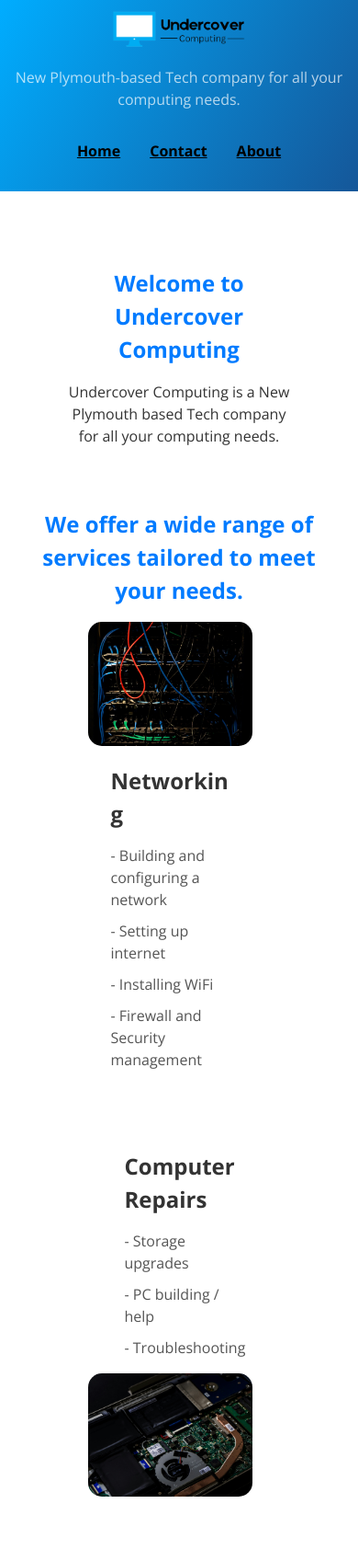
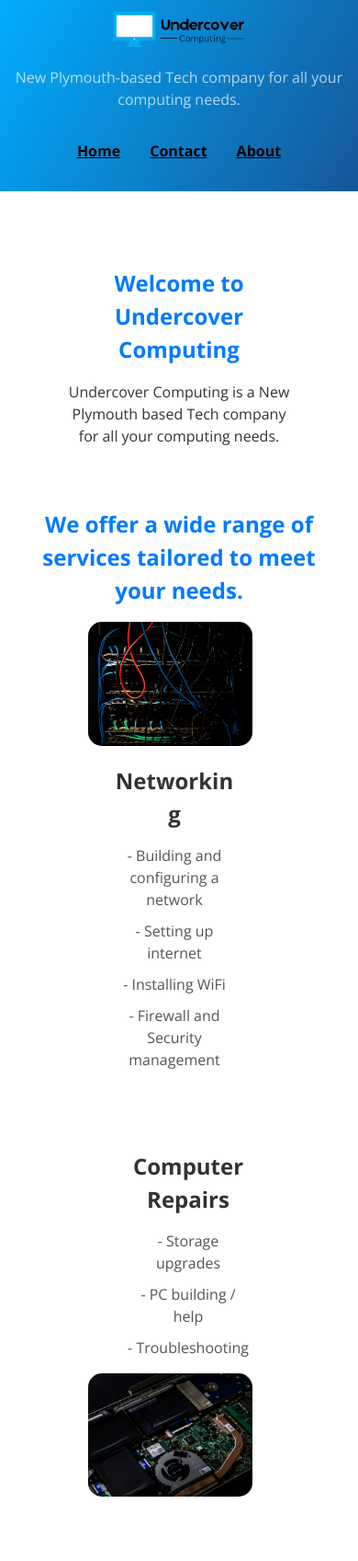
Before and after one commit to UndercoverComputing/undercovercomputing.com, a Jekyll site: the page index.html, which Jekyll copies as it is, in a window 390 px wide. Shown: the top 1697 px of the page at 92% size. Built offline with Jekyll 4.4.1, drawn with Linux system fonts in a browser that asks for light colours; grey boxes are pictures that could not be loaded.

Commit message:
Make images above text on mobile

```diff
--- a/assets/css/style.scss
+++ b/assets/css/style.scss
@@ -94,22 +94,23 @@
 
 /* Media Queries for smaller screens */
 @media screen and (max-width: 768px) {
-    /* Ensure image goes above the text on mobile */
+    /* Ensure the image is above the text and center them */
     .service-item {
-        flex-direction: column; /* Stack image and text vertically */
+        flex-direction: column; /* Stack the image and text vertically */
         align-items: center; /* Center them horizontally */
+        text-align: center; /* Center the text */
     }
 
     .service-item img {
         width: 80%; /* Set image width to 80% */
-        margin-bottom: 20px; /* Add space between image and text */
+        margin-bottom: 20px; /* Add space between the image and text */
     }
 
     .service-content {
-        width: 100%; /* Ensure the text section takes up full width */
+        width: 100%; /* Ensure the text section takes full width */
+        padding: 0 20px; /* Optional: Keep padding for text spacing */
     }
 }
-
 /* ---- index.html ---- */
 
 /* Body */
```
